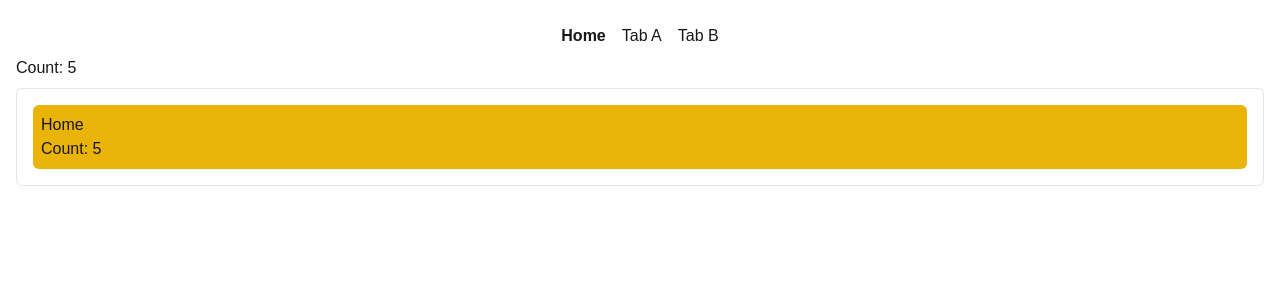
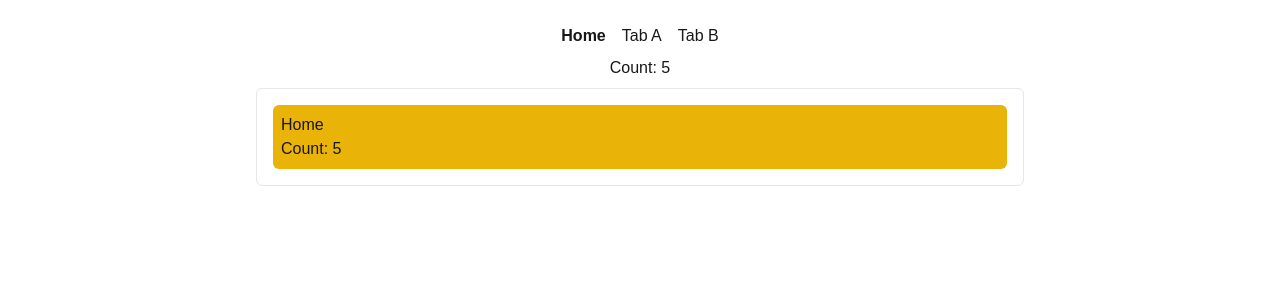
Before and after one commit to rexfordessilfie/next-tabs, a Next.js app: page / in a window 1280 px wide. Shown: the top 300 px of the page. Built offline with nearby package versions, Linux system fonts and the light colour scheme.

Commit message:
chore: max width

```diff
--- a/app/layout.tsx
+++ b/app/layout.tsx
@@ -33,7 +33,7 @@ export default function RootLayout({
   return (
     <html lang="en">
       <body
-        className={`${geistSans.variable} ${geistMono.variable} antialiased p-4`}
+        className={`${geistSans.variable} ${geistMono.variable} antialiased flex flex-col flex-1 items-center p-4`}
       >
         <div className="w-fit gap-4 text-center flex mx-auto py-2">
           <NavLink href="/">Home</NavLink>
@@ -42,7 +42,7 @@ export default function RootLayout({
         </div>
 
         <Counter />
-        <div className="p-4 border rounded-md mt-2">
+        <div className="p-4 border rounded-md mt-2 max-w-screen-md w-full flex flex-col">
           <Route path="/" component={children} />
           <Route path="/tab-a" component={tab_a} />
           <Route path="/tab-b" component={tab_b} />
```
